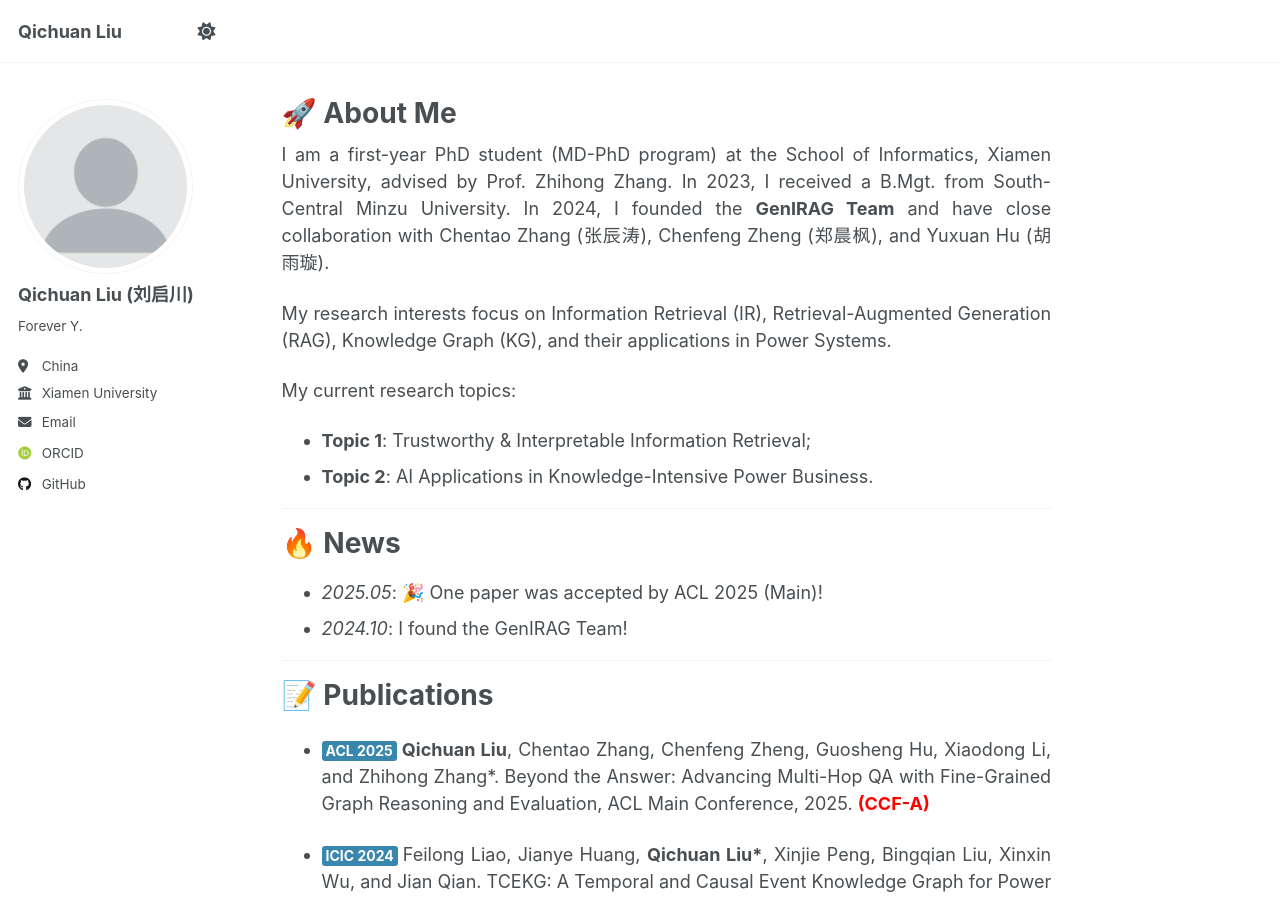
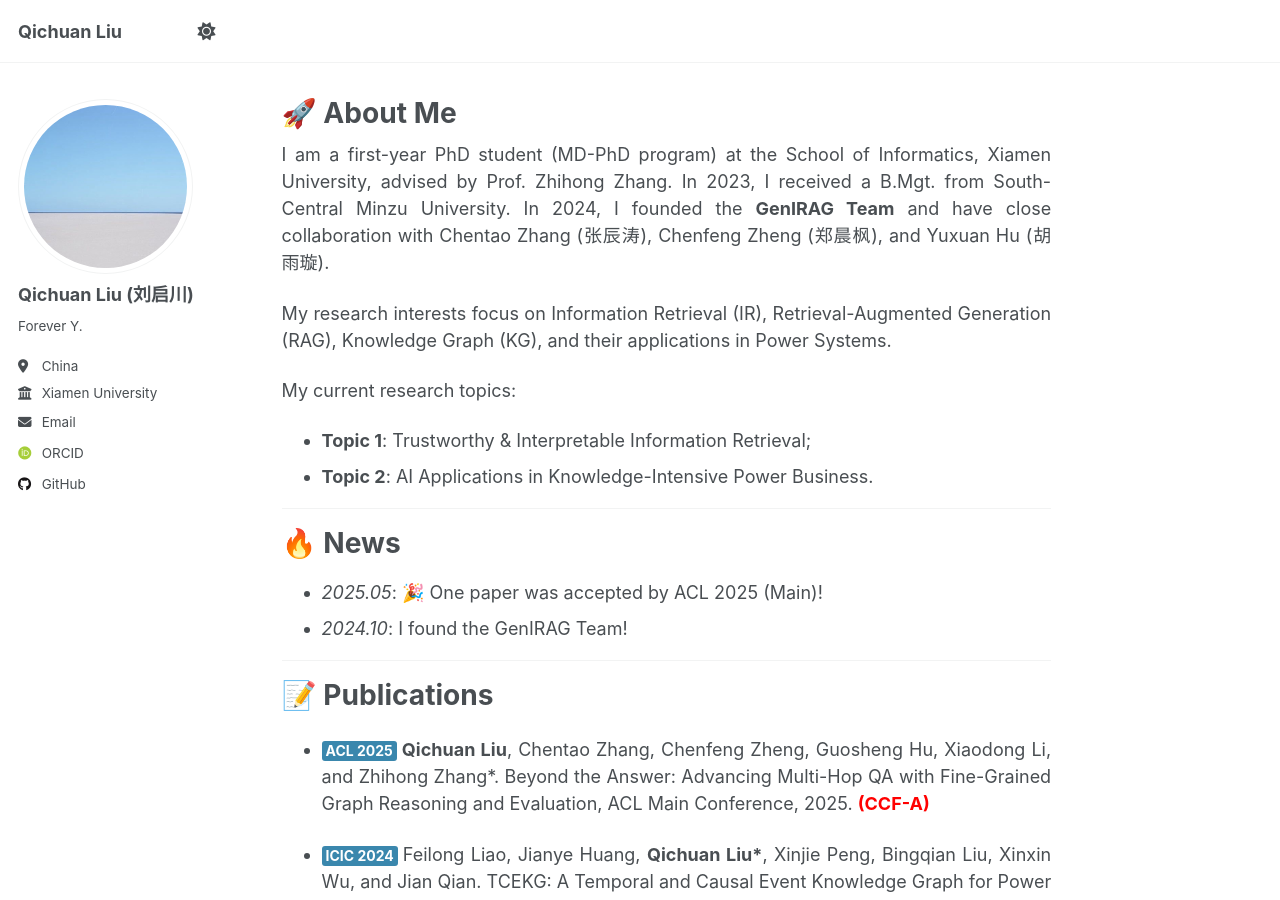
Before and after one commit to qcliu2001/qcliu2001.github.io, a Jekyll site: the page built from _pages/about.md, in a window 1280 px wide and 900 px high. Built offline with Jekyll 4.4.1, drawn with Linux system fonts in a browser that asks for light colours; some web fonts are replaced.

Commit message:
Update _config.yml

```diff
--- a/_config.yml
+++ b/_config.yml
@@ -22,7 +22,7 @@ repository               : "qcliu2001/qcliu2001.github.io"
 #               Additional customization can be done by editing /_includes/author-profile.html
 author:
   # Biographic information
-  avatar           : "profile.png"
+  avatar           : "WechatIMG2719.jpg"
   name             : "Qichuan Liu (刘启川)"
   pronouns         : # example: "she/her"
   bio              : "Forever Y."
```
